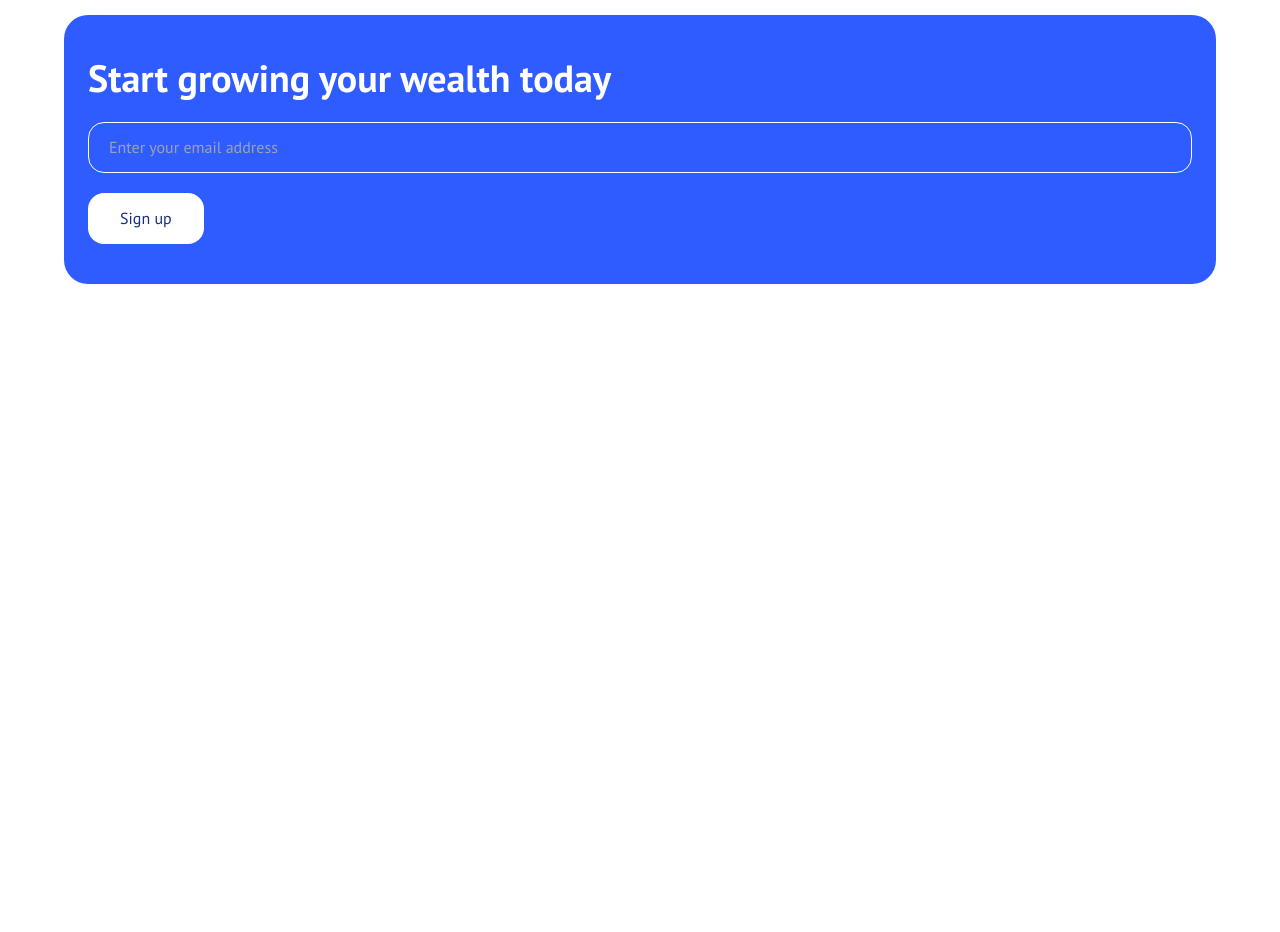
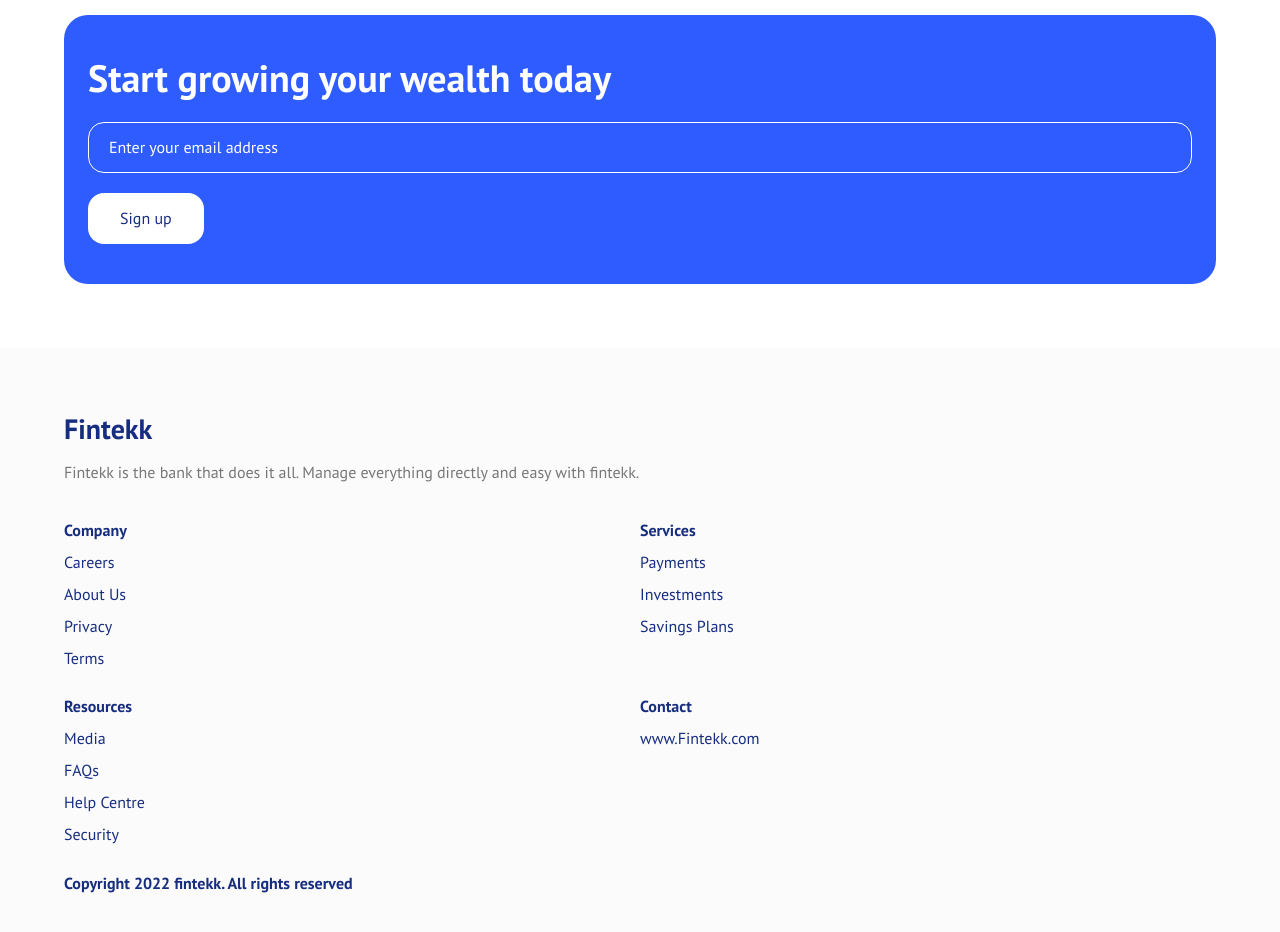
Before and after one commit to ajormoses/Fintekk, a Vue app: page / in a window 1280 px wide. Shown: the part 5280-6212 px from the top of the page. Before the commit the page ends 5628 px from the top, so only its background shows below. Built offline with nearby package versions, Linux system fonts and the light colour scheme.

Commit message:
Update: updated

```diff
--- a/src/App.vue
+++ b/src/App.vue
@@ -8,6 +8,7 @@ import ArticleFour from "./components/ArticleFour.vue";
 import ArticleFive from "./components/ArticleFive.vue";
 import ArticleSix from "./components/ArticleSix.vue";
 import ArticleSeven from "./components/ArticleSeven.vue";
+import Footer from "./components/Footer.vue";
 </script>
 
 <template>
@@ -20,6 +21,7 @@ import ArticleSeven from "./components/ArticleSeven.vue";
   <ArticleFive />
   <ArticleSix />
   <ArticleSeven />
+  <Footer />
 </template>
 
 <style scoped></style>
--- a/src/components/ArticleSeven.vue
+++ b/src/components/ArticleSeven.vue
@@ -7,9 +7,9 @@
         <h1 class="text-[38px] leading-[46.1px] font-bold text-white">
           Start growing your wealth today
         </h1>
-        <form>
+        <form @submit.prevent>
           <input
-            class="h-[51px] bg-transparent border border-white rounded-[1rem] w-full my-5 px-5 text-white"
+            class="h-[51px] bg-transparent border border-white rounded-[1rem] w-full my-5 px-5 text-white placeholder-white"
             placeholder="Enter your email address"
           />
           <button
--- /dev/null
+++ b/src/components/Footer.vue
@@ -0,0 +1,46 @@
+<script lang="ts" setup></script>
+
+<template>
+  <div class="section bg-[#FBFBFB]">
+    <div class="container">
+      <h1 class="text-[28px] leading-[33.9px] font-bold text-[#172E80]">
+        Fintekk
+      </h1>
+      <p class="text-[#777777] text-base leading-[28px] py-3">
+        Fintekk is the bank that does it all. Manage everything directly and
+        easy with fintekk.
+      </p>
+      <ul class="text-[#172E80] text-base grid grid-cols-2">
+        <div class="leading-[2rem]">
+          <h1 class="font-bold pt-4">Company</h1>
+          <li>Careers</li>
+          <li>About Us</li>
+          <li>Privacy</li>
+          <li>Terms</li>
+        </div>
+        <div class="leading-[2rem]">
+          <h1 class="font-bold pt-4">Services</h1>
+          <li>Payments</li>
+          <li>Investments</li>
+          <li>Savings Plans</li>
+        </div>
+        <div class="leading-[2rem]">
+          <h1 class="font-bold pt-4">Resources</h1>
+          <li>Media</li>
+          <li>FAQs</li>
+          <li>Help Centre</li>
+          <li>Security</li>
+        </div>
+        <div class="leading-[2rem]">
+          <h1 class="font-bold pt-4">Contact</h1>
+          <li>www.Fintekk.com</li>
+        </div>
+      </ul>
+      <p class="leading-[19.4px] text-base text-[#172E80] mt-6 font-bold">
+        Copyright 2022 fintekk. All rights reserved
+      </p>
+    </div>
+  </div>
+</template>
+
+<style scoped></style>
```
